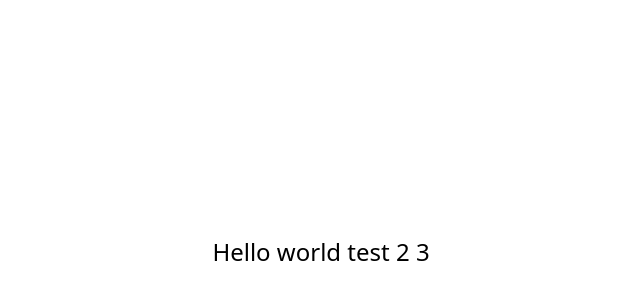
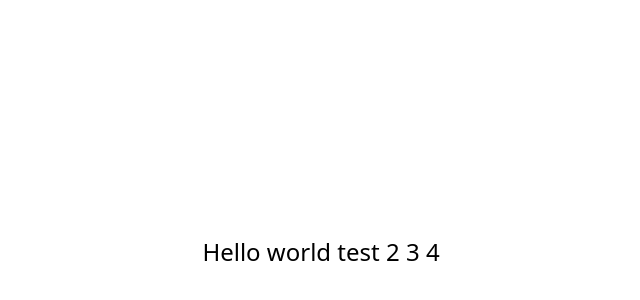
Before and after one commit to AbroShahzeb/finance, a React (Vite) app: page / in a window 1280 px wide. Shown: the part 148-448 px from the top of the page, without its empty margins (319-959 px from the left). Built offline with nearby package versions, Linux system fonts and the light colour scheme.

Commit message:
CI/CD test

```diff
--- a/src/App.tsx
+++ b/src/App.tsx
@@ -1,7 +1,7 @@
 function App() {
   return (
     <div className="text-2xl font-medium items-center justify-center flex flex-col h-screen">
-      Hello world test 2 3
+      Hello world test 2 3 4
     </div>
   );
 }
```
